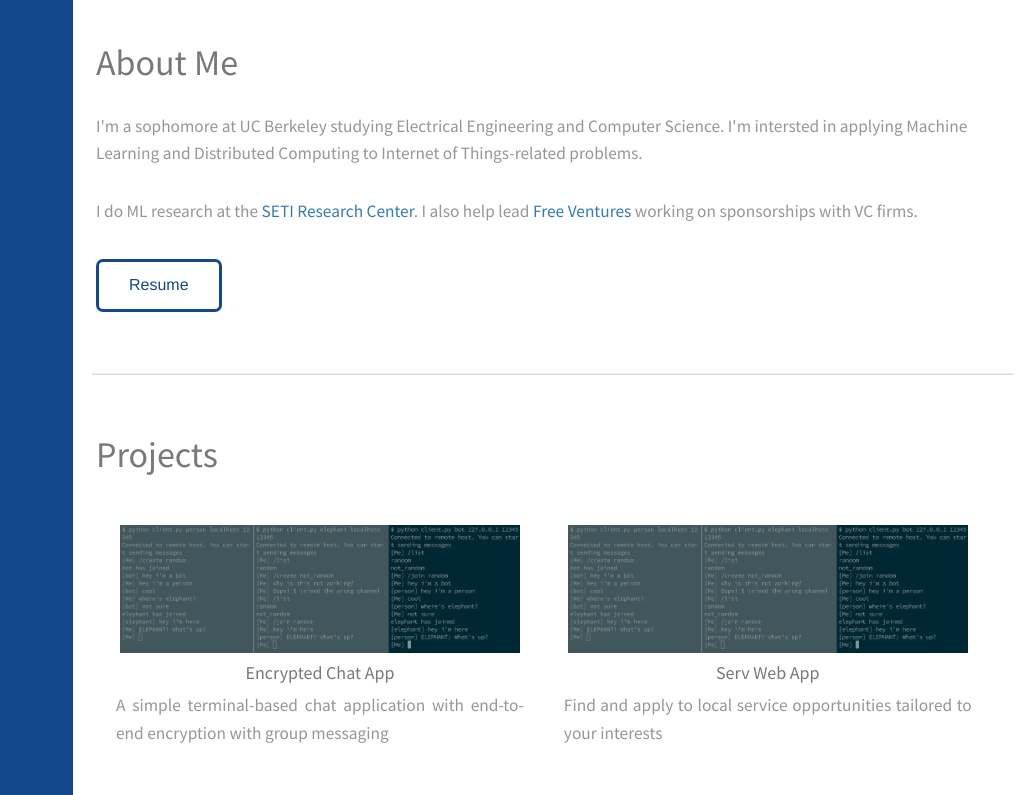
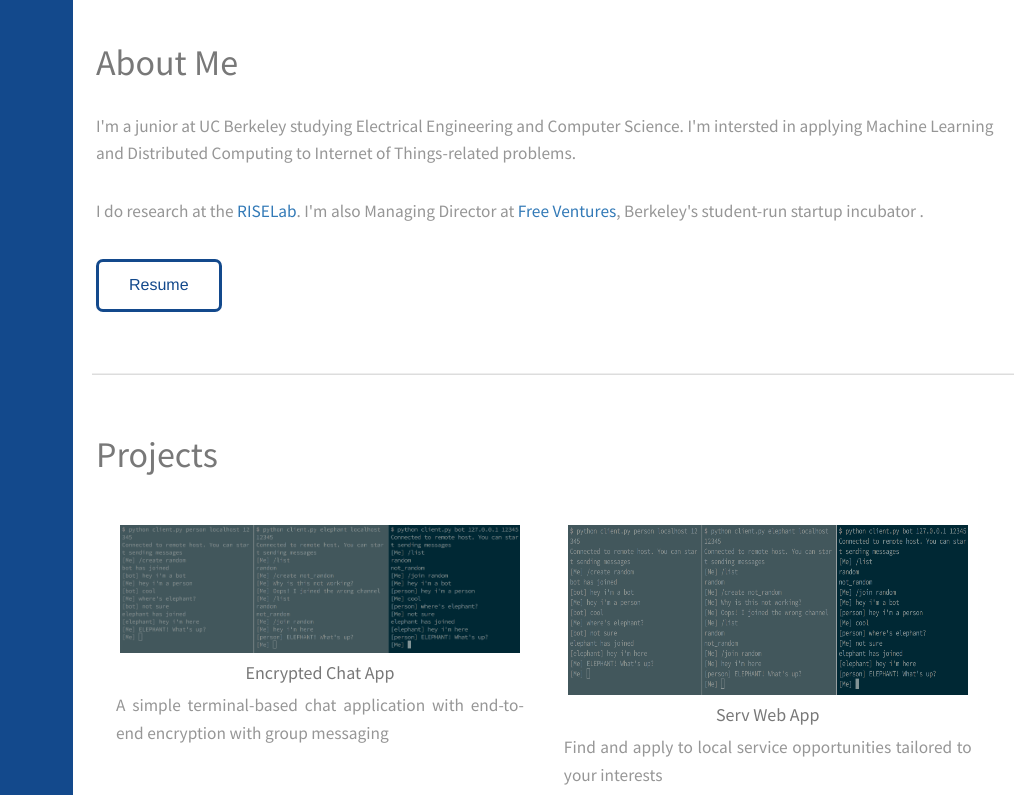
Before and after one commit to osalpekar/osalpekar.github.io, a plain HTML site: page index.html in a window 1280 px wide. Shown: the top 795 px of the page, 247-1280 px from the left. Drawn offline with Linux system fonts and the light colour scheme.

Commit message:
updated biographical information

```diff
--- a/index.html
+++ b/index.html
@@ -39,12 +39,13 @@
         <div class="about_section section">
             <h1>About Me</h1>
             <br>
-            <p>I'm a sophomore at UC Berkeley studying Electrical Engineering and Computer Science. I'm intersted in applying Machine Learning and Distributed Computing to Internet of Things-related problems.</p>
+            <p>I'm a junior at UC Berkeley studying Electrical Engineering and Computer Science. I'm intersted in applying Machine Learning and Distributed Computing to Internet of Things-related problems.</p>
             <br>
-            <p>I do ML research at the
-            <a class="inline" href="https://seti.berkeley.edu">SETI Research Center</a>.
-             I also help lead
-            <a class="inline" href="http://www.freeventures.org">Free Ventures</a> working on sponsorships with VC firms.</p>
+            <p>I do research at the
+            <a class="inline" href="https://rise.cs.berkeley.edu/">RISELab</a>.
+             I'm also Managing Director at
+            <a class="inline" href="http://www.freeventures.org">Free
+                Ventures</a>, Berkeley's student-run startup incubator .</p>
 
             <!-- TODO: Add a button for Resume here -->
             <a class="resume" href="assets/resume.pdf">Resume</a>
@@ -59,20 +60,17 @@
                     <img src="img/chat_app.png" alt="chat_app" style="height:128px;width:400px">
                     <h4>Encrypted Chat App</h4>
                     <p class="project_sec">A simple terminal-based chat application with end-to-end encryption with group messaging</p>
-                    <!--     <p>A chat application with end-to-end RSA Encryption built using the Python Socket API. It has features such as group chat, message buffering, and error correction to make for a simple, secure, and reliable chatting application from your terminal.</p> -->
             </div>
 
             <div class="project">
-                    <img src="img/chat_app.png" alt="chat_app" style="height:128px;width:400px">
+                    <img src="img/chat_app.png" alt="chat_app" style="height:170px;width:400px">
                     <h4>Serv Web App</h4>
                     <p class="project_sec">Find and apply to local service opportunities tailored to your interests</p>
-                    <!-- <p>A webapp built using Flask that suggests volunteering opportunities to you based on your preferred location and type of service. The recommendation system is an ML algorithm that uses your ratings and the entries you interacted with.</p>-->
             </div>
             <div class="project">
                     <img src="img/crash_sense.png" alt="crash_sense" style="height:219px;width:330px">
                     <h4>Crash Sense</h4>
                     <p class="project_sec">Using ML and acceleration data from proximity sensors to analyze fault in car crashes</p>
-                    <!-- <p>This system tries to determine the party at fault in the event of a car crash using data generated by proximity sensors attached to a car. The sensor data is transmitted to a microcontroller, which then analyzes the data.</p>-->
             </div>
 
             <div class="project">
```
Also changed, not shown: 2 other files.
